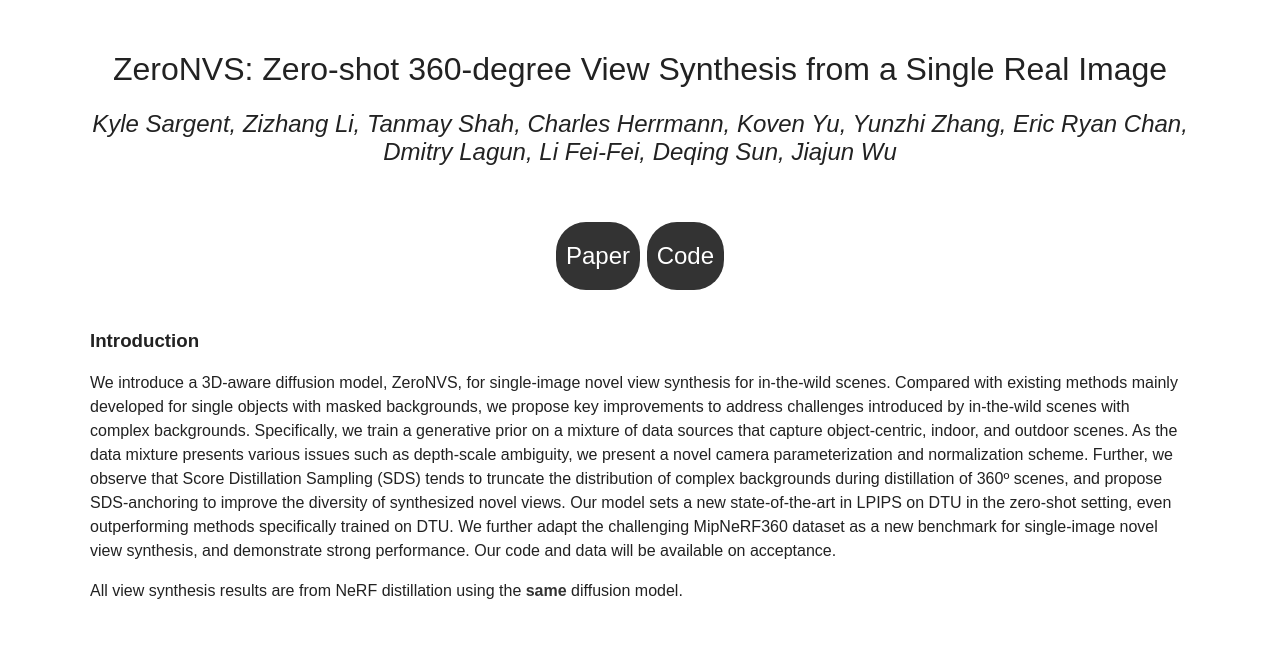
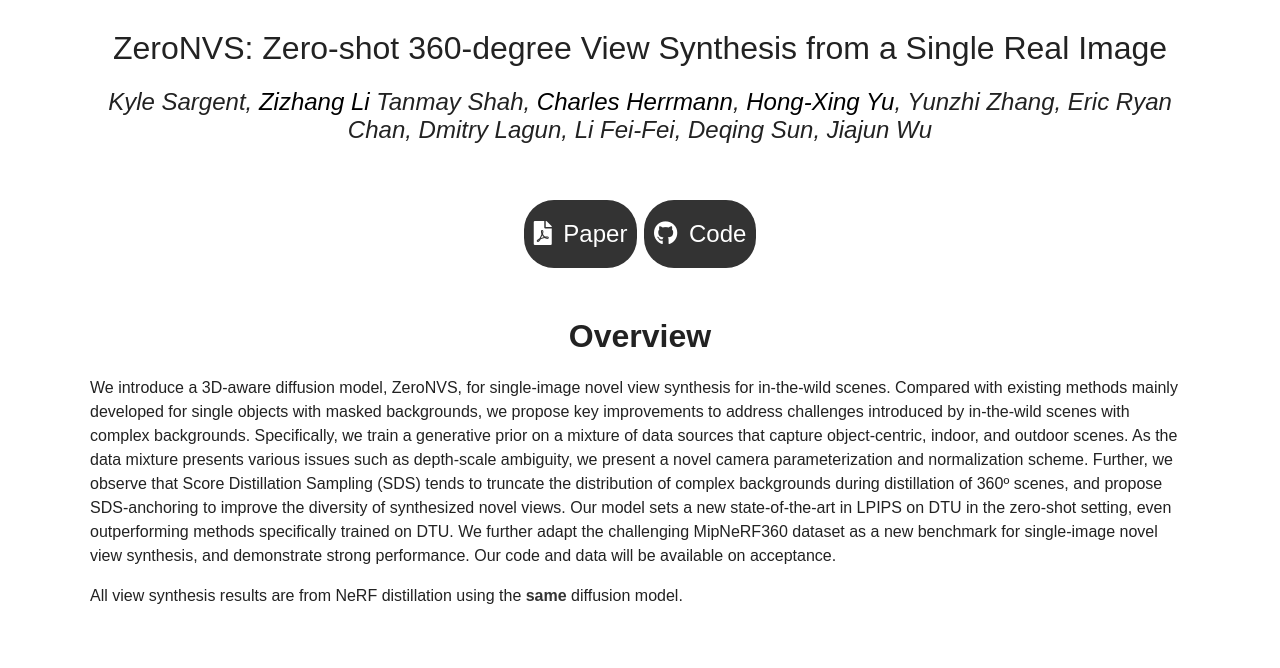
Before and after one commit to kylesargent/kylesargent.github.io, a Jekyll site: the page zeronvs/index.html, which Jekyll copies as it is, in a window 1280 px wide. Shown: the top 668 px of the page. Built offline with Jekyll 4.4.1, drawn with Linux system fonts in a browser that asks for light colours; some of the changed text lies outside the part shown.

Commit message:
prettify website

```diff
--- a/_posts/2023-03-01-navi-dataset.markdown
+++ b/_posts/2023-03-01-navi-dataset.markdown
@@ -3,7 +3,7 @@
 title:  "NAVI: Category-Agnostic Image Collections with High-Quality 3D Shape and Pose Annotations"
 date:   2021-06-01 00:00:00 +00:00
 image: /images/NAVI_teaser_1.png
-venue: <em> arxiv</em>, 2023.
+venue: <em> NeurIPS</em>, 2023.
 categories: research
 authors: "Varun Jampani*, Kevis-Kokitsi Maninis*, Andreas Engelhardt, Arjun Karpur, Karen Truong, <strong>Kyle Sargent</strong>, Stefan Popov, Andre Araujo, Ricardo Martin-Brualla, Kaushal Patel, Daniel Vlasic, Vittorio Ferrari, Ameesh Makadia, Ce Liu, Yuanzhen Li, Howard Zhou"
 arxiv: https://arxiv.org/abs//2306.09109
--- a/zeronvs/index.html
+++ b/zeronvs/index.html
@@ -1,7 +1,9 @@
+<link rel="stylesheet" href="https://cdnjs.cloudflare.com/ajax/libs/font-awesome/5.15.4/css/all.min.css">
 <!doctype html>
 <meta charset=utf-8>
 <title>ZeroNVS: Zero-shot 360-degree View Synthesis from a Single Real Image</title>
 <style>
+
 body {
   margin: 0 auto;
   padding: 30px 20px 50px;
@@ -33,7 +35,10 @@
 }
 a:hover {
   text-decoration: underline;
-  color: #22b;
+  /* color: #22b; */
+}
+a:hover > span.icon{
+  text-decoration: none
 }
 a:hover img {
   opacity: .5;
@@ -138,22 +143,40 @@
 </style>
 <h1 align="center">ZeroNVS: Zero-shot 360-degree View Synthesis from a Single Real Image<br>
 
-<h2 align="center"><i>Kyle Sargent, Zizhang Li, Tanmay Shah, Charles Herrmann, Koven Yu,
-  Yunzhi Zhang, Eric Ryan Chan, Dmitry Lagun, Li Fei-Fei, Deqing Sun, Jiajun Wu</i><br>
+<h2 align="center"><i>
+  Kyle Sargent,
+  <a href="https://kyleleey.github.io/">Zizhang Li</a>
+  Tanmay Shah,
+  <a href=https://scholar.google.com/citations?user=LQvi5XAAAAAJ&hl=en">Charles Herrmann</a>,
+  <a href=https://kovenyu.com>Hong-Xing Yu</a>,
+  Yunzhi Zhang,
+  Eric Ryan Chan,
+  Dmitry Lagun,
+  Li Fei-Fei,
+  Deqing Sun,
+  Jiajun Wu</i><br>
 <br></br>
 <span class="link-block">
   <a href="https://github.com/kylesargent/zeronvs"
       class="external-link button is-normal is-rounded is-dark">
-    <span>Paper</span>
+    <span class="icon">
+      <i class="fas fa-file-pdf"></i>
+    </span><span>
+    Paper</span>
   </a>
 </span>
 <span class="link-block">
   <a href="https://github.com/kylesargent/zeronvs"
       class="external-link button is-normal is-rounded is-dark">
-    <span>Code</span>
+    <span class="icon">
+      <i class="fab fa-github"></i>
+    </span><span>
+    Code</span>
   </a>
 </span>
-<h3>Introduction</h3>
+
+<br></br>
+<h1><center><strong>Overview</strong></center></h1>
 <p>
   We introduce a 3D-aware diffusion model, ZeroNVS, for single-image novel view synthesis for in-the-wild scenes. Compared with existing methods mainly developed for single objects with masked backgrounds, we propose key improvements to address challenges introduced by in-the-wild scenes with complex backgrounds. Specifically, we train a generative prior on a mixture of data sources that capture object-centric, indoor, and outdoor scenes.  As the data mixture presents various issues such as depth-scale ambiguity,  we present a novel camera parameterization and normalization scheme. Further, we observe that Score Distillation Sampling (SDS) tends to truncate the distribution of complex backgrounds during distillation of 360º scenes, and  propose SDS-anchoring to improve the diversity of synthesized novel views. Our model sets a new state-of-the-art in LPIPS on DTU in the zero-shot setting, even outperforming methods specifically trained on DTU. We further adapt the challenging  MipNeRF360 dataset as a new benchmark for single-image novel view synthesis, and demonstrate strong performance. Our code and data will be available on acceptance.</p>
 <p>
@@ -161,7 +184,7 @@
 </p>
 &nbsp
 
-<h3>View Synthesis Results: CO3D</h3>
+<h1><center><strong>View Synthesis Results: CO3D</strong></center></h1>
 
 <table>
   <tr>
@@ -270,7 +293,8 @@
 </table>
 
 
-<h3>View Synthesis Results: RealEstate10K</h3>
+<h1><center><strong>View Synthesis Results: RealEstate10K</strong></center></h1>
+
 <p>In addition to object-centric CO3D scenes, ZeroNVS also handles more complex scenes without centered objects, such as RealEstate10K scenes.</p>
 <table>
   <tr>
@@ -379,8 +403,8 @@
   </tr>
 </table>
 
+<h1><center><strong>View Synthesis Results: MipNeRF360</strong></center></h1>
 
-<h3>View Synthesis Results: MipNeRF360</h3>
 <p>
 For MipNeRF360, we show results for our base model (left) and with our proposed SDS anchoring. SDS anchoring is mainly intended to improve background quality; without anchoring, SDS tends to converge to very monotone backgrounds.
 </p>
@@ -579,8 +603,7 @@
   </tr>
 </table>
 
-
-<h3>View Synthesis Results: DTU</h3>
+<h1><center><strong>View Synthesis Results: DTU</strong></center></h1>
 
 <table>
   <tr>
@@ -646,7 +669,8 @@
   </tr>
 </table>
 
-<h3>Qualitative visualization of depth and normals</h3>
+<h1><center><strong>Qualitative visualization of depth and normals</strong></center></h1>
+
 <p>Though 3D reconstruction is not the focus of our work, our method distills NeRFs with high quality normals and depth.</p>
 
 <table>
@@ -694,3 +718,23 @@
     </td>
   </tr>
 </table>
+
+<h3>Citation</h3>
+<pre><code>
+  @misc{zeronvs,
+    author = {
+      Sargent, Kyle
+      and Li, Zizhang
+      and Shah, Tanmay
+      and Herrmann, Charles
+      and Yu, Hong-Xing
+      and Zhang, Yunzhi
+      and Chan, Eric Ryan
+      and Lagun, Dmitry
+      and Fei-Fei, Li
+      and Sun, Deqing
+      and Wu, Jiajun}
+      title = {ZeroNVS: Zero-shot 360-degree View Synthesis from a Single Real Image},
+      year={2023}
+    }
+</code></pre>
```
Also changed, not shown: _posts/2023-10-25-zeronvs.markdown (added, +12 -0 lines), 1 other file.
